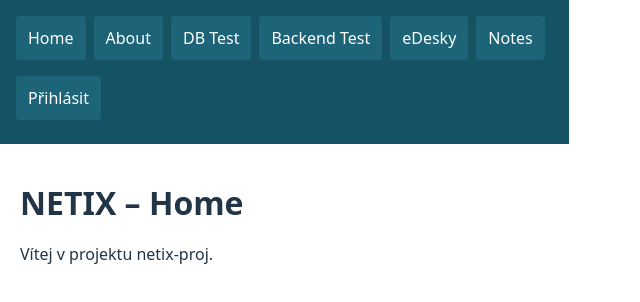
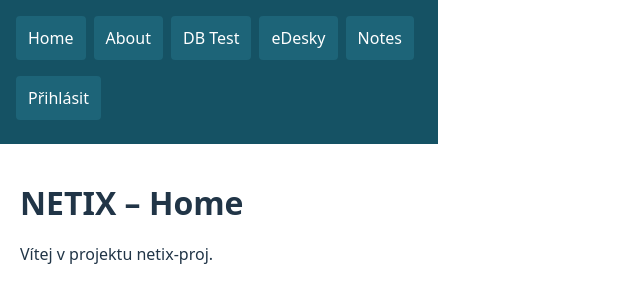
Before and after one commit to rsi1/netix-proj, a React (Vite) app in the folder netix-react/: page / in a window 1280 px wide. Shown: the top 302 px of the page, without its empty margins (0-640 px from the left). Built offline with nearby package versions, Linux system fonts and the light colour scheme; no server answers.

Commit message:
vx12 zruseni backend

```diff
--- a/netix-react/src/components/Navbar.tsx
+++ b/netix-react/src/components/Navbar.tsx
@@ -45,10 +45,6 @@ export default function Navbar() {
 
         <Link to="/dbtest" style={linkStyle}>
           DB Test
-        </Link>
-
-        <Link to="/backend" style={linkStyle}>
-          Backend Test
         </Link>
 
         <Link to="/edesky" style={linkStyle}>
```
